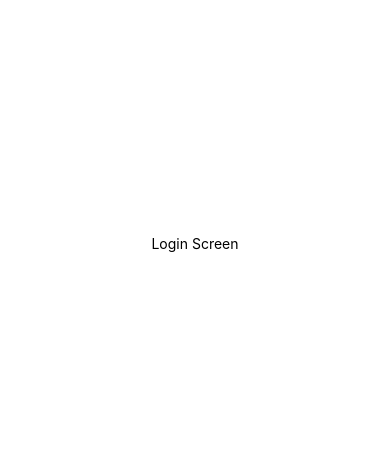
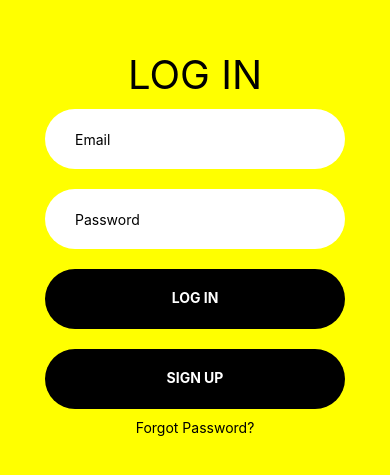
Before and after one commit to Quizzical-Team/quizzical-mobile, a React Native app: screen / in a window 390 px wide. Shown: the part 179-654 px from the top of the page. Built offline with nearby package versions, Linux system fonts and the light colour scheme.

Commit message:
Login Screen Components added. Functionality not implemented.

```diff
--- /dev/null
+++ b/src/components/PrimaryButton.tsx
@@ -0,0 +1,23 @@
+import {View, Text, StyleSheet} from "react-native"
+
+const PrimaryButton = ({children, style}) => {
+    return (
+        <View style={style}>
+            <Text style={styles.text}>
+                {children}
+            </Text>
+        </View>);
+}
+
+const styles = StyleSheet.create(
+    {
+        text: {
+            textAlign: "center",
+            marginTop: 20,
+            fontWeight: "bold",
+            color: "white",
+        }
+    }
+)
+
+export default PrimaryButton;
--- a/src/screens/LoginScreen.tsx
+++ b/src/screens/LoginScreen.tsx
@@ -1,15 +1,52 @@
 import React, { useState } from 'react';
-import { View, Text } from 'react-native'
+import { View, Text, TextInput, Button, StyleSheet } from 'react-native'
+import PrimaryButton from '../components/PrimaryButton';
 
 const LoginScreen = () => {
   const [email, setEmail] = useState('');
   const [password, setPassword] = useState('');
 
   return (
-    <View>
-      <Text>Login Screen</Text>
+    <View style={styles.mainScreen}>
+      <Text style={styles.loginText}>LOG IN</Text>
+      <TextInput style={styles.inputs} placeholder="Email"></TextInput>
+      <TextInput style={styles.inputs} placeholder="Password"></TextInput>
+      <PrimaryButton style={styles.buttons}>LOG IN</PrimaryButton>
+      <PrimaryButton style={styles.buttons}>SIGN UP</PrimaryButton>
+      <Text>Forgot Password?</Text>
     </View>
   );
 };
 
+const styles = StyleSheet.create({
+  mainScreen: {
+    backgroundColor: "yellow",
+    height: "100%",
+    width: "100%",
+    justifyContent: "center",
+    alignItems: "center",
+  },
+  loginText:{
+    textAlign: "center",
+    fontSize: 40,
+  },
+  inputs:{
+    width: 300,
+    height: 60,
+    borderColor: "black",
+    backgroundColor: "white",
+    margin: 10,
+    borderRadius: 40,
+    paddingLeft: 30,
+  },
+  buttons:{
+    width: 300,
+    height: 60,
+    borderColor: "black",
+    backgroundColor: "black",
+    margin: 10,
+    borderRadius: 40,
+  }
+})
+
 export default LoginScreen;
```
